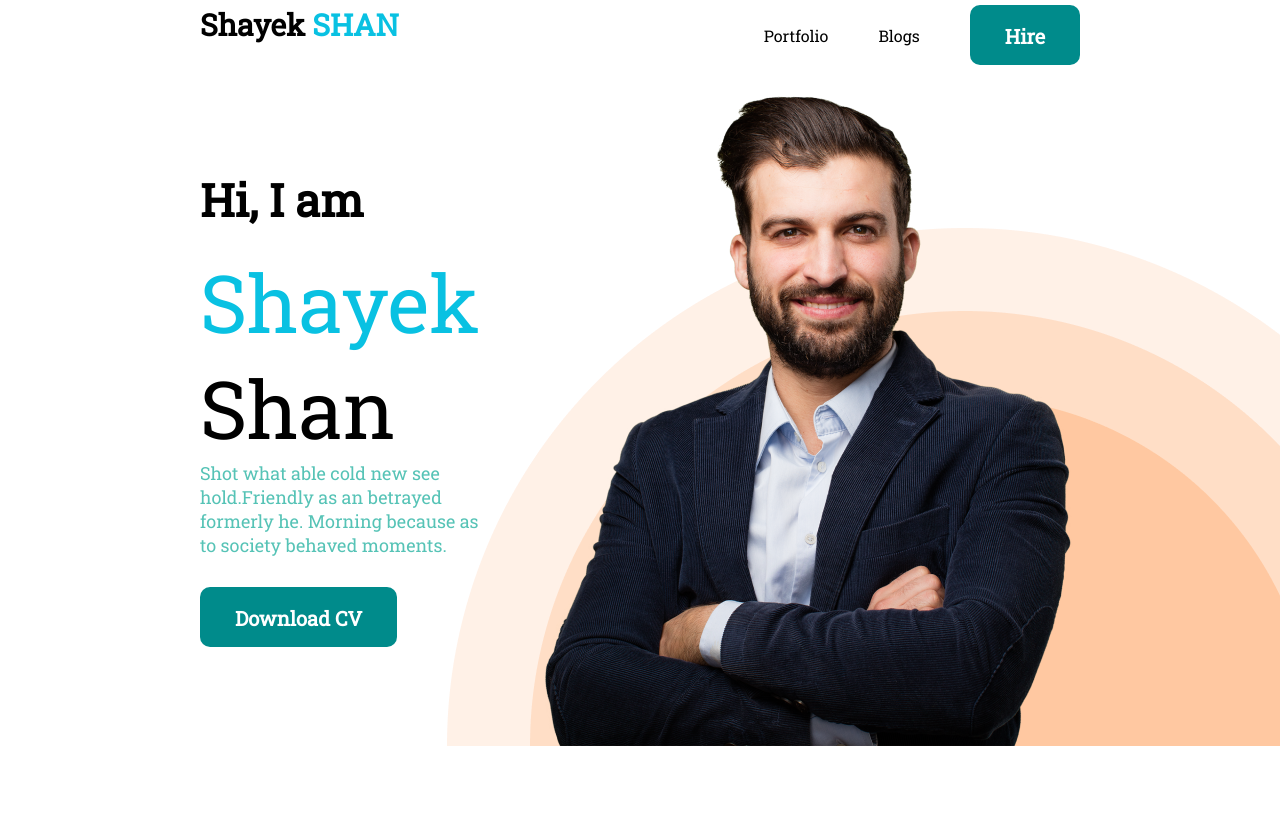
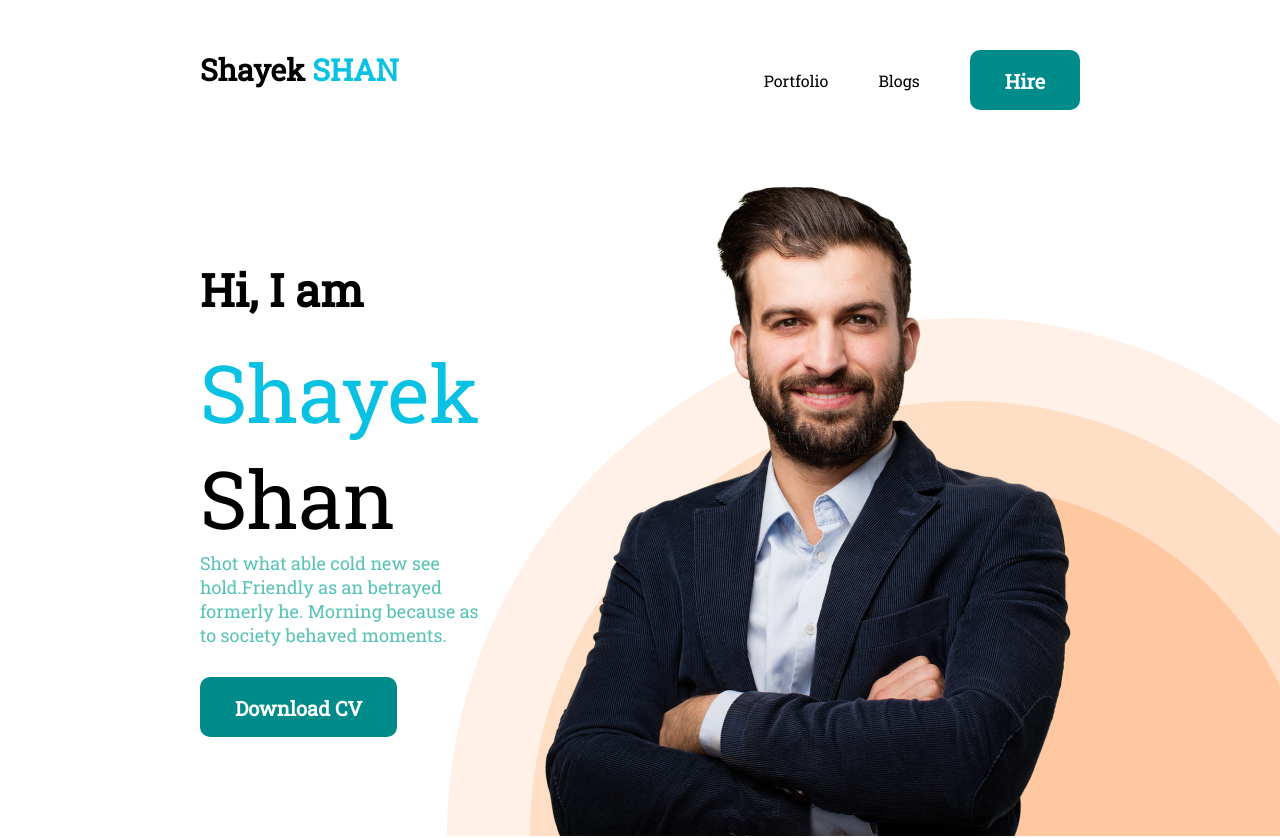
Before and after one commit to shayekshan/practice-portfolio, a plain HTML site: page index.html in a window 1280 px wide. Shown: the top 838 px of the page. Drawn offline with Linux system fonts and the light colour scheme.

Commit message:
mistake added

```diff
--- a/main.css
+++ b/main.css
@@ -16,7 +16,7 @@
 nav {
     display: flex;
     justify-content: space-between;
-    margin: 5px 200px;
+    padding: 50px 200px;
 }
 
 nav li {
```
